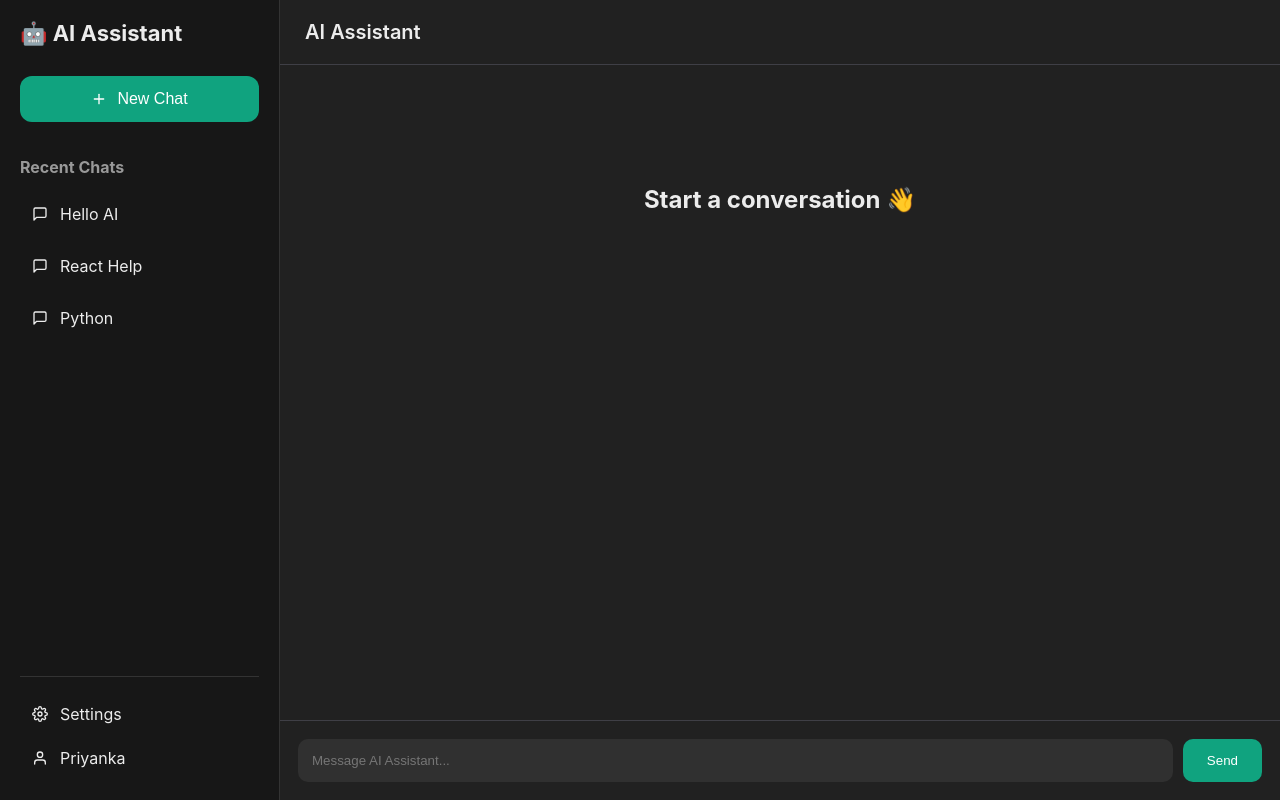
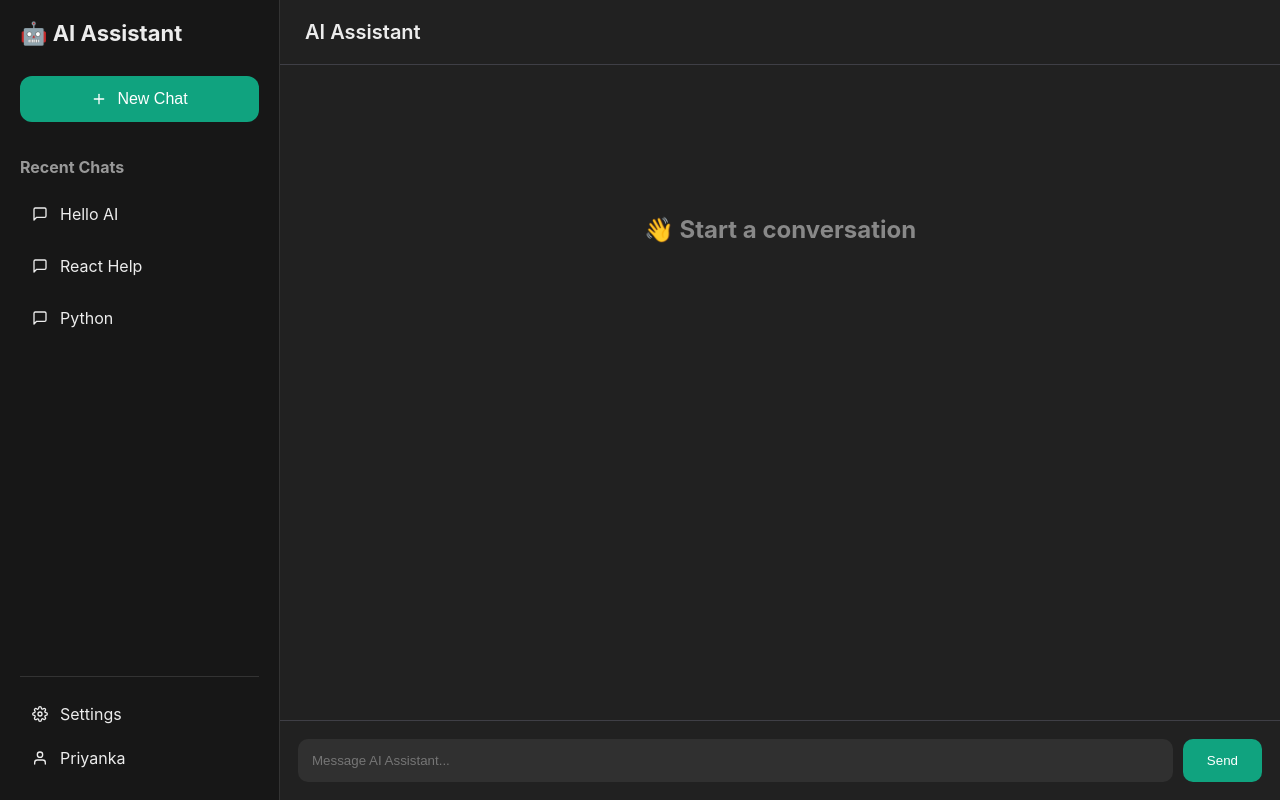
Before and after one commit to debugwithpriyanka/custom-chatbot, a React app in the folder frontend/: page / in a window 1280 px wide. Built offline with nearby package versions, Linux system fonts and the light colour scheme; the HTML template or start-up script is replaced by a standard one.

Commit message:
improve chat messages with avatars

```diff
--- a/frontend/src/components/ChatWindow/ChatWindow.css
+++ b/frontend/src/components/ChatWindow/ChatWindow.css
@@ -1,7 +1,12 @@
 .chat-window{
     flex:1;
     overflow-y:auto;
-    padding:20px;
-    display:flex;
-    flex-direction:column;
+    padding:30px 0;
 }
+
+.chat-content{
+    width:100%;
+    max-width:900px;
+    margin:auto;
+    padding:0 25px;
+}
--- a/frontend/src/components/ChatWindow/ChatWindow.jsx
+++ b/frontend/src/components/ChatWindow/ChatWindow.jsx
@@ -1,19 +1,21 @@
 import "./ChatWindow.css";
 import MessageBubble from "../MessageBubble/MessageBubble";
-import ChatContainer from "../ChatContainer/ChatContainer";
 
 function ChatWindow({ messages, loading }) {
   return (
     <main className="chat-window">
 
+      <div className="chat-content">
+
         {messages.length === 0 && (
           <h2
             style={{
               textAlign: "center",
-            marginTop: "100px",
+              marginTop: "120px",
+              color: "#888",
             }}
           >
-          Start a conversation 👋
+            👋 Start a conversation
           </h2>
         )}
 
@@ -32,12 +34,7 @@ function ChatWindow({ messages, loading }) {
           />
         )}
 
-      <ChatContainer>
-
-        {/* messages */}
-
-    </ChatContainer>
-
+      </div>
 
     </main>
   );
--- a/frontend/src/components/MessageBubble/MessageBubble.css
+++ b/frontend/src/components/MessageBubble/MessageBubble.css
@@ -1,6 +1,8 @@
 .message{
     display:flex;
-    margin:20px;
+    align-items:flex-end;
+    gap:12px;
+    margin:18px 0;
 }
 
 .message.user{
@@ -14,17 +16,20 @@
 .bubble{
     max-width:70%;
     padding:14px 18px;
-    border-radius:16px;
-    line-height:1.6;
+    border-radius:18px;
+    line-height:1.7;
     word-break:break-word;
+    font-size:15px;
 }
 
 .user .bubble{
     background:#10A37F;
     color:white;
+    border-bottom-right-radius:6px;
 }
 
 .bot .bubble{
     background:#303030;
     color:white;
+    border-bottom-left-radius:6px;
 }
--- a/frontend/src/components/MessageBubble/MessageBubble.jsx
+++ b/frontend/src/components/MessageBubble/MessageBubble.jsx
@@ -1,11 +1,32 @@
 import "./MessageBubble.css";
+import Avatar from "react-avatar";
 
 function MessageBubble({ sender, text }) {
+  const isUser = sender === "user";
+
   return (
-    <div className={`message ${sender}`}>
+    <div className={`message ${isUser ? "user" : "bot"}`}>
+      {!isUser && (
+        <Avatar
+          name="AI"
+          size="40"
+          round={true}
+          color="#10A37F"
+        />
+      )}
+
       <div className="bubble">
         {text}
       </div>
+
+      {isUser && (
+        <Avatar
+          name="Priyanka"
+          size="40"
+          round={true}
+          color="#444"
+        />
+      )}
     </div>
   );
 }
--- a/package.json
+++ b/package.json
@@ -1,5 +1,6 @@
 {
   "dependencies": {
+    "react-avatar": "^5.0.4",
     "react-icons": "^5.7.0"
   }
 }
```
Also changed, not shown: 2 other files (tests, documents, lock files or other folders). Lines whose indentation alone changed are shown as unchanged.
